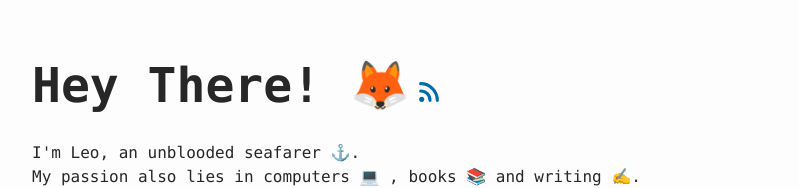
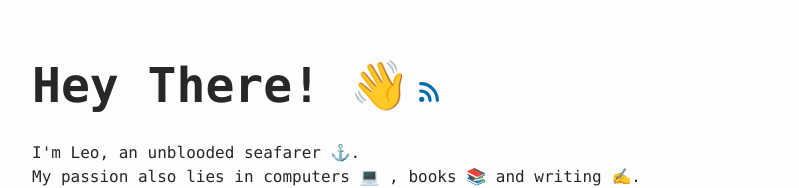
Before and after one commit to leolwin999/leolwin-com, an Astro site: page / in a window 1280 px wide. Shown: the part 85-273 px from the top of the page, without its empty margins (240-1039 px from the left). Built offline with nearby package versions, Linux system fonts and the light colour scheme; Astro itself is replaced by a stand-in of ours.

Commit message:
Make some tweaks

```diff
--- a/src/pages/index.astro
+++ b/src/pages/index.astro
@@ -25,7 +25,7 @@ const recentPosts = sortedPosts.filter(({ data }) => !data.featured);
   <main id="main-content" data-layout="index">
     <section id="hero" class="pt-8 pb-6">
       <h1 class="my-4 inline-block text-4xl font-bold sm:my-8 sm:text-5xl">
-        Hey There! 🦊
+        Hey There! 👋
       </h1>
       <a
         target="_blank"
```
